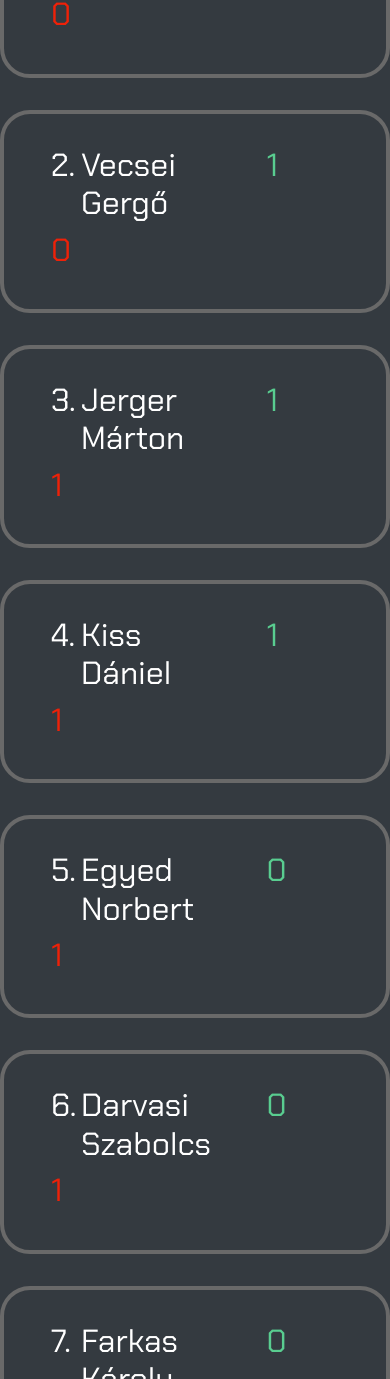
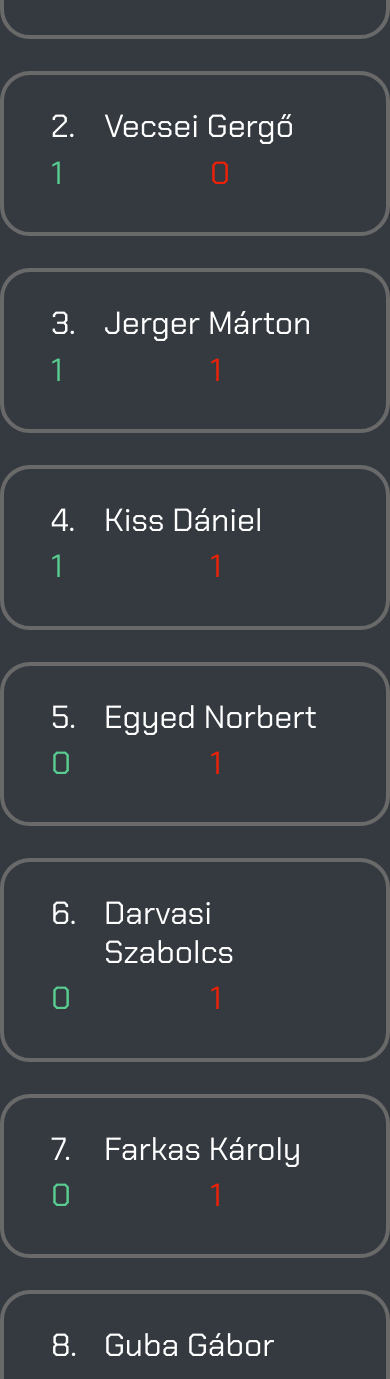
Before and after one commit to koczka990/ukf-weblap, a plain HTML site: page aviadal71.html in a window 390 px wide. Shown: the part 621-2000 px from the top of the page. Drawn offline with nearby package versions, Linux system fonts and the light colour scheme.

Commit message:
71 corrected

```diff
--- a/aviadal71.html
+++ b/aviadal71.html
@@ -90,128 +90,128 @@
         </div>
       </div>
       <div class="row competitorcell">
-        <div class="col-1">
+        <div class="col-2 col-md-1">
           <h2>1.</h2>
         </div>
-        <div class="col-7">
+        <div class="col-10 col-md-7">
           <h2>Kovács Roland</h2>
         </div>
-        <div class="col-2 win-color">
+        <div class="col-6 col-md-2 win-color">
           <h2>1</h2>
         </div>
-        <div class="col-2 loss-color">
+        <div class="col-6 col-md-2 loss-color">
           <h2>0</h2>
         </div>
       </div>
       <div class="row competitorcell">
-        <div class="col-1">
+        <div class="col-2 col-md-1">
           <h2>2.</h2>
         </div>
-        <div class="col-7">
+        <div class="col-10 col-md-7">
           <h2>Vecsei Gergő</h2>
         </div>
-        <div class="col-2 win-color">
+        <div class="col-6 col-md-2 win-color">
           <h2>1</h2>
         </div>
-        <div class="col-2 loss-color">
+        <div class="col-6 col-md-2 loss-color">
           <h2>0</h2>
         </div>
       </div>
       <div class="row competitorcell">
-        <div class="col-1">
+        <div class="col-2 col-md-1">
           <h2>3.</h2>
         </div>
-        <div class="col-7">
+        <div class="col-10 col-md-7">
           <h2>Jerger Márton</h2>
         </div>
-        <div class="col-2 win-color">
+        <div class="col-6 col-md-2 win-color">
           <h2>1</h2>
         </div>
-        <div class="col-2 loss-color">
+        <div class="col-6 col-md-2 loss-color">
           <h2>1</h2>
         </div>
       </div>
       <div class="row competitorcell">
-        <div class="col-1">
+        <div class="col-2 col-md-1">
           <h2>4.</h2>
         </div>
-        <div class="col-7">
+        <div class="col-10 col-md-7">
           <h2>Kiss Dániel</h2>
         </div>
-        <div class="col-2 win-color">
+        <div class="col-6 col-md-2 win-color">
           <h2>1</h2>
         </div>
-        <div class="col-2 loss-color">
+        <div class="col-6 col-md-2 loss-color">
           <h2>1</h2>
         </div>
       </div>
       <div class="row competitorcell">
-        <div class="col-1">
+        <div class="col-2 col-md-1">
           <h2>5.</h2>
         </div>
-        <div class="col-7">
+        <div class="col-10 col-md-7">
           <h2>Egyed Norbert</h2>
         </div>
-        <div class="col-2 win-color">
+        <div class="col-6 col-md-2 win-color">
           <h2>0</h2>
         </div>
-        <div class="col-2 loss-color">
+        <div class="col-6 col-md-2 loss-color">
           <h2>1</h2>
         </div>
       </div>
       <div class="row competitorcell">
-        <div class="col-1">
+        <div class="col-2 col-md-1">
           <h2>6.</h2>
         </div>
-        <div class="col-7">
+        <div class="col-10 col-md-7">
           <h2>Darvasi Szabolcs</h2>
         </div>
-        <div class="col-2 win-color">
+        <div class="col-6 col-md-2 win-color">
           <h2>0</h2>
         </div>
-        <div class="col-2 loss-color">
+        <div class="col-6 col-md-2 loss-color">
           <h2>1</h2>
         </div>
       </div>
       <div class="row competitorcell">
-        <div class="col-1">
+        <div class="col-2 col-md-1">
           <h2>7.</h2>
         </div>
-        <div class="col-7">
+        <div class="col-10 col-md-7">
           <h2>Farkas Károly</h2>
         </div>
-        <div class="col-2 win-color">
+        <div class="col-6 col-md-2 win-color">
           <h2>0</h2>
         </div>
-        <div class="col-2 loss-color">
+        <div class="col-6 col-md-2 loss-color">
           <h2>1</h2>
         </div>
       </div>
       <div class="row competitorcell">
-        <div class="col-1">
+        <div class="col-2 col-md-1">
           <h2>8.</h2>
         </div>
-        <div class="col-7">
+        <div class="col-10 col-md-7">
           <h2>Guba Gábor</h2>
         </div>
-        <div class="col-2 win-color">
+        <div class="col-6 col-md-2 win-color">
           <h2>0</h2>
         </div>
-        <div class="col-2 loss-color">
+        <div class="col-6 col-md-2 loss-color">
           <h2>1</h2>
         </div>
       </div>
       <div class="row competitorcell">
-        <div class="col-1">
+        <div class="col-2 col-md-1">
           <h2>9.</h2>
         </div>
-        <div class="col-7">
+        <div class="col-10 col-md-7">
           <h2>Koczka Vencel</h2>
         </div>
-        <div class="col-2 win-color">
+        <div class="col-6 col-md-2 win-color">
           <h2>0</h2>
         </div>
-        <div class="col-2 loss-color">
+        <div class="col-6 col-md-2 loss-color">
           <h2>2</h2>
         </div>
       </div>
```
